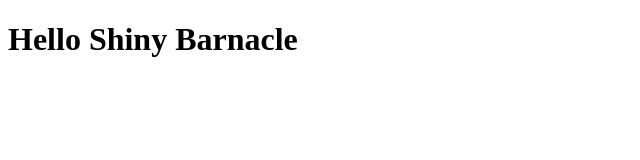
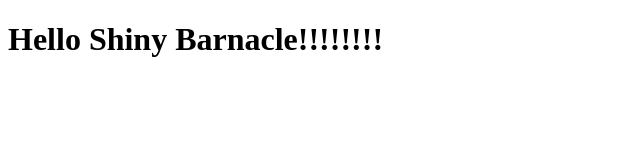
Before and after one commit to DanielleO3/shiny-barnacle, a plain HTML site: page index.html in a window 1280 px wide. Shown: the whole page, without its empty margins (0-640 px from the left). Drawn offline with Linux system fonts and the light colour scheme.

Commit message:
New text

```diff
--- a/index.html
+++ b/index.html
@@ -9,7 +9,7 @@
 </head>
 
 <body>
-    <h1>Hello Shiny Barnacle</h1>
+    <h1>Hello Shiny Barnacle!!!!!!!!</h1>
 </body>
 
 </html>
```
